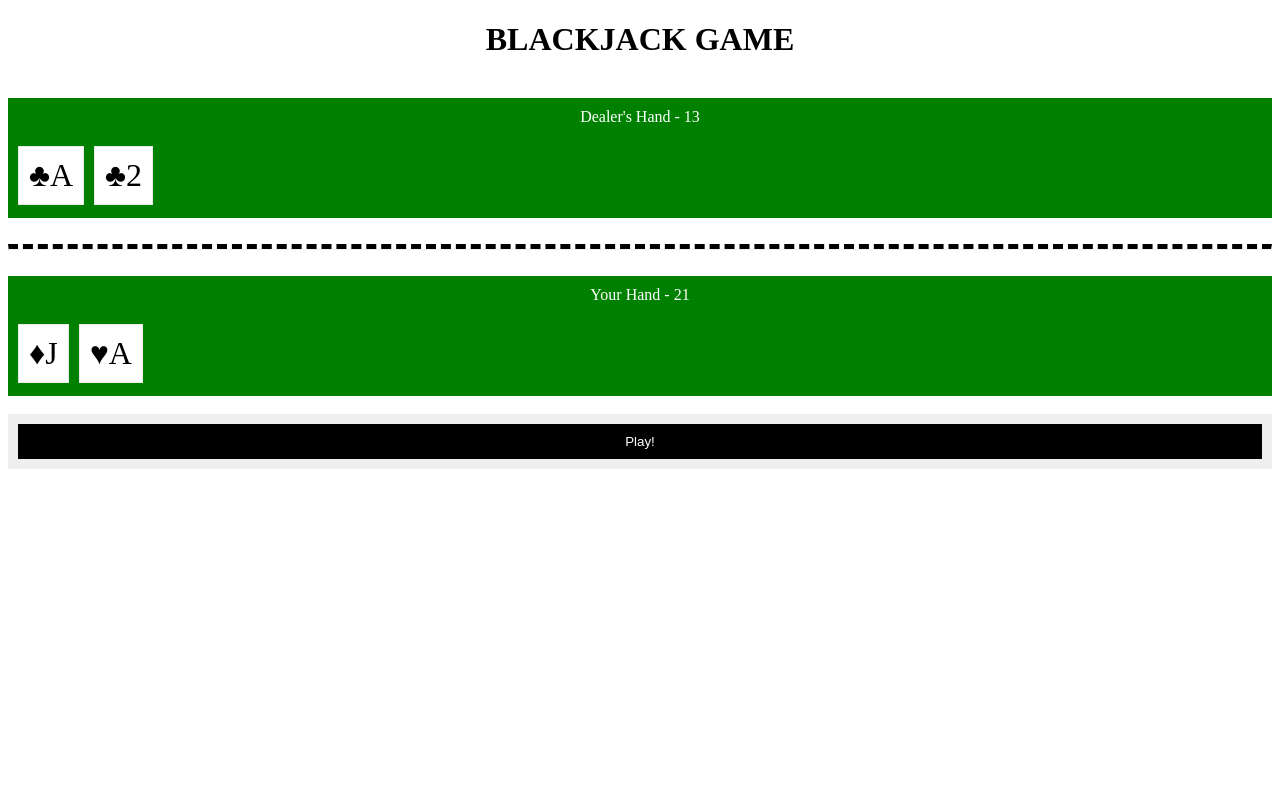
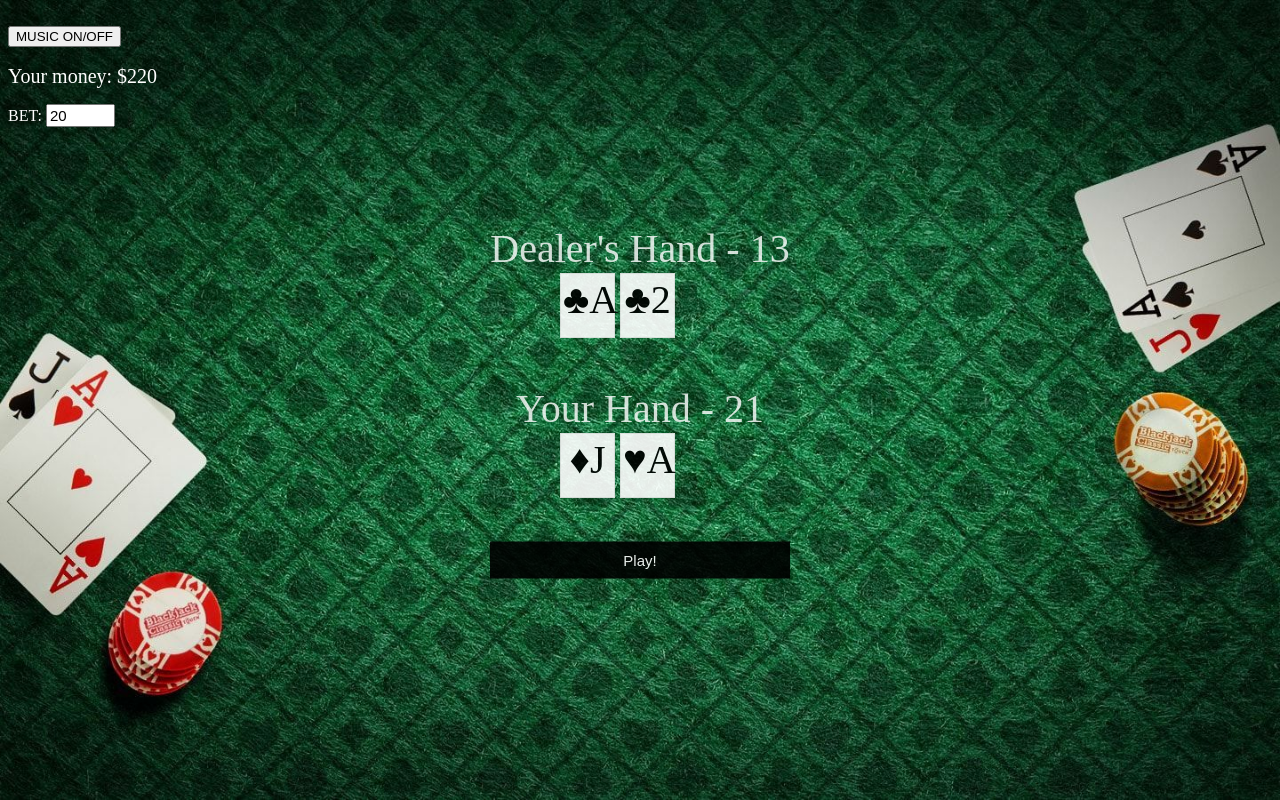
Before and after one commit to danted9822/javascript-blackjack-game, a plain HTML site: page blackjack.html in a window 1280 px wide. Both pictures are taken after a click on the button "Play!". Drawn offline with Linux system fonts and the light colour scheme.

Commit message:
Peti
blackjack is done

```diff
--- a/blackjack.css
+++ b/blackjack.css
@@ -2,14 +2,20 @@
 /*CONTAINERS */
 #deal-wrap, #play-wrap {
   min-height: 120px;
+  max-width: 1000px;
+  opacity:0.9;
+  filter:alpha(opacity=90);
+
 }
 #deal-data, #play-data {
-  padding: 10px;
+  padding: 5px;
   color: #fff;
+  opacity:0.9;
+  filter:alpha(opacity=90);
 }
 #deal-stand, #play-stand {
   display: none;
-  padding: 5px;
+  padding: 2px;
   background: black;
   color: #fff;
 }
@@ -19,52 +25,62 @@
 #deal-cards, #play-cards {
   display: grid;
   text-align: center;
-  grid-template-columns: repeat(4, min-content);
-  grid-gap: 10px;
-  padding: 10px;
+  float: none;
+  position: absolute;
+  top: 40%;
+  left: 41.5%;
+  grid-template-columns: repeat(6, min-content);
+  grid-gap: 5px;
+  padding: 5px;
 }
 .bj-card {
   box-sizing: border-box;
-  font-size: 2em;
+  font-size: 2.5em;
   text-align: center;
-  padding: 10px;
-  width: 100%;
+  padding: 2px;
+  width: 55px;
+  height: 65px;
   background: #fff;
   border: 1px solid #eaeaea;
 }
 
 /*DEALER'S CARDS */
-#deal-wrap { background: green;text-align: center }
-#deal-data { background: green; }
+#deal-wrap { text-align: center;float: none;position: absolute;top: 35%;left: 50%;transform: translate(-50%, -50%);height: 120px;width: 1000px; }
+#deal-data { text-align: center}
 #deal-first .front { display: none; }
 #deal-first.show .back { display: none; }
 #deal-first.show .front { display: block; }
 
-hr.new1 {
-  border-top: 5px dashed black;
-}
-
 
 /*PLAYER'S CARDS */
-#play-wrap { background: green;text-align: center }
-#play-data { background: green;text-align: center }
+#play-wrap { text-align: center;float: none;position: absolute;top: 55%;left: 50%;transform: translate(-50%, -50%);height: 120px;width: 1000px; }
+#play-data { text-align: center; }
 
 /*PLAY CONTROLS */
 #play-control {
   display: grid;
+  width: 300px;
+  float: none;
+  position: absolute;
+  top: 70%;
+  left: 50%;
+  transform: translate(-50%, -50%);
   grid-template-columns: 100%;
   grid-gap: 10px;
-  padding: 10px;
-  background: #eee;
+  padding: 15px;
+
 }
 #play-control input {
   box-sizing: border-box;
+  font-size: 15px;
   cursor: pointer;
   border: 0;
   padding: 10px 0;
   background: black;
   color: #fff;
   width: 100%;
+  opacity:0.9;
+  filter:alpha(opacity=90);
 }
 #playc-hit, #playc-stand { display: none; }
 #play-control.started { grid-template-columns: 50% 50%; }
--- a/blackjack.html
+++ b/blackjack.html
@@ -5,30 +5,57 @@
     <link rel="stylesheet" type="text/css" href="blackjack.css">
     <script src="blackjack.js"></script>
   </head>
-  <body>
-  <h1 style="text-align: center">BLACKJACK GAME </h1>
-  <br>
+
+
+  <body style="background-image: url('static/Casino-Game-Wallpapers-Top-Free-Casino-Game-Backgrounds-.jpg');background-repeat: no-repeat;
+background-attachment: fixed;background-size: cover;">
+
+<audio
+id="myAudio" src="Skillet%20-%20Monster%20(Official%20Video).mp3" preload="auto">
+</audio>
+
+    <div>
+    <br>
+      <input type="button" value="MUSIC ON/OFF" onclick="togglePlay()" />
+    <br>
+    <br>
+    <div style="color: white;font-size: 20px" id=player-money></div>
+
+    <p style="color: white">BET: <input type='number' style="color: black; font-size: 15px" id='bet' value='20' min='20' max="200"/></p>
+    <br>
+    <br>
+    <br>
+    <br>
+    <br>
+    <br>
+    <br>
+
+    </div>
+
+
 
     <div id="deal-wrap">
 
-      <div id="deal-data">
+      <div style="font-size:40px" id="deal-data">
+
         <span id="deal-stand">STAND</span>
         Dealer's Hand - <span id="deal-points">?</span>
+
       </div>
 
 
       <div id="deal-cards"></div>
     </div>
 
-    <br>
-    <hr class="new1">
-    <br>
 
     <div id="play-wrap">
-      <div id="play-data">
+
+      <div style="font-size:40px"  id="play-data">
+
         <span id="play-stand">STAND</span>
         Your Hand - <span id="play-points">0</span>
       </div>
+
       <div id="play-cards"></div>
     </div>
 
@@ -40,5 +67,6 @@
       <input type="button" id="playc-hit" value="Hit"/>
       <input type="button" id="playc-stand" value="Stand"/>
     </div>
+
   </body>
 </html>
--- a/blackjack.js
+++ b/blackjack.js
@@ -7,6 +7,7 @@ let bj = {
   hppoints : null, // player points
   hphand : null, // player hand
   hpcon : null, // player controls
+
 
   // GAME FLAGS
   deck : [], // The current deck of cards
@@ -18,6 +19,9 @@ let bj = {
   dstand : false, // Dealer has stood
   pstand : false, // Player has stood
   turn : 0, // Who's turn now? 0 for player, 1 for dealer (computer)
+  player_money : 200 ,
+
+
 
   //INITIALIZE GAME
   init : function () {
@@ -29,6 +33,8 @@ let bj = {
     bj.hppoints = document.getElementById("play-points");
     bj.hphand = document.getElementById("play-cards");
     bj.hpcon = document.getElementById("play-control");
+    bj.bet = document.getElementById('bet');
+    document.getElementById("player-money").innerHTML = "Your money: $" +bj.player_money ;
 
     //ONCLICK EVENTS
     document.getElementById("playc-start").addEventListener("click", bj.start);
@@ -42,6 +48,8 @@ let bj = {
     bj.deck = [];  bj.dealer = [];  bj.player = [];
     bj.dpoints = 0;  bj.ppoints = 0;
     bj.dstand = false;  bj.pstand = false;
+
+    bj.bet.innerHTML = 100 + ' $' ;
     bj.hdpoints.innerHTML = "?"; bj.hppoints.innerHTML = 0;
     bj.hdhand.innerHTML = ""; bj.hphand.innerHTML = "";
     bj.hdstand.classList.remove("stood");
@@ -103,6 +111,20 @@ let bj = {
     }
   },
 
+bets: function(outcome) {
+    let playerBet = document.getElementById("bet").valueAsNumber;
+    if (outcome === "win") {
+        bj.player_money += playerBet;
+
+
+    }
+    if (outcome === "lose") {
+       bj.player_money -= playerBet;
+
+    }
+ },
+
+
   //CALCULATE AND UPDATE POINTS
   points : function () {
     //RUN THROUGH CARDS
@@ -135,6 +157,8 @@ let bj = {
     }
   },
 
+
+
   // (F) CHECK FOR WINNERS (AND LOSERS)
   check : function () {
     // FLAGS
@@ -149,11 +173,17 @@ let bj = {
       }
       // PLAYER WINS
       if (winner==null && bj.ppoints==21) {
+        bj.bets('win')
+        document.getElementById("player-money").innerHTML = "Your money: $" +bj.player_money ;
         winner = 0; message = "Player wins with a Blackjack!";
+
       }
       // DEALER WINS
       if (winner==null && bj.dpoints==21) {
+        bj.bets('lose')
+        document.getElementById("player-money").innerHTML = "Your money: $" +bj.player_money ;
         winner = 1; message = "Dealer wins with a Blackjack!";
+
       }
     }
 
@@ -161,11 +191,15 @@ let bj = {
     if (winner == null) {
       // PLAYER GONE BUST
       if (bj.ppoints>21) {
-        winner = 1; message = "Player has gone bust - Dealer wins!";
+        bj.bets('lose')
+        document.getElementById("player-money").innerHTML = "Your money: $" +bj.player_money ;
+        winner = 1; message = "Player has gone bust - Dealer wins!" ;
       }
       // DEALER GONE BUST
       if (bj.dpoints>21) {
-        winner = 0; message = "Dealer has gone bust - Player wins!";
+        bj.bets('win')
+        document.getElementById("player-money").innerHTML = "Your money: $" +bj.player_money ;
+        winner = 0; message = "Dealer has gone bust - Player wins!" ;
       }
     }
 
@@ -173,11 +207,15 @@ let bj = {
     if (winner == null && bj.dstand && bj.pstand) {
       // DEALER HAS MORE POINTS
       if (bj.dpoints > bj.ppoints) {
-        winner = 1; message = "Dealer wins with " + bj.dpoints + " points!";
+        bj.bets('lose')
+        document.getElementById("player-money").innerHTML = "Your money: $" +bj.player_money ;
+        winner = 1; message = "Dealer wins with " + bj.dpoints + " points!" ;
       }
       // PLAYER HAS MORE POINTS
       else if (bj.dpoints < bj.ppoints) {
-        winner = 0; message = "Player wins with " + bj.ppoints + " points!";
+        bj.bets('win')
+        document.getElementById("player-money").innerHTML = "Your money: $" +bj.player_money ;
+        winner = 0; message = "Player wins with " + bj.ppoints + " points!" ;
       }
       // TIE
       else {
@@ -197,8 +235,11 @@ let bj = {
       // WINNER IS...
       alert(message);
     }
+
     return winner;
   },
+
+
 
   //HIT A NEW CARD
   hit : function () {
@@ -259,3 +300,9 @@ let bj = {
   }}
 };
 window.addEventListener("DOMContentLoaded", bj.init);
+
+function togglePlay() {
+  var myAudio = document.getElementById("myAudio");
+  myAudio.volume = 0.6;
+  return myAudio.paused ? myAudio.play() : myAudio.pause();
+}
```
Also changed, not shown: main_page.html (added, +51 -0 lines), static/Casino-Game-Wallpapers-Top-Free-Casino-Game-Backgrounds-.jpg (added), static/poker-table-background-green-color_47243-1073.jpg (added), 3 other files.
